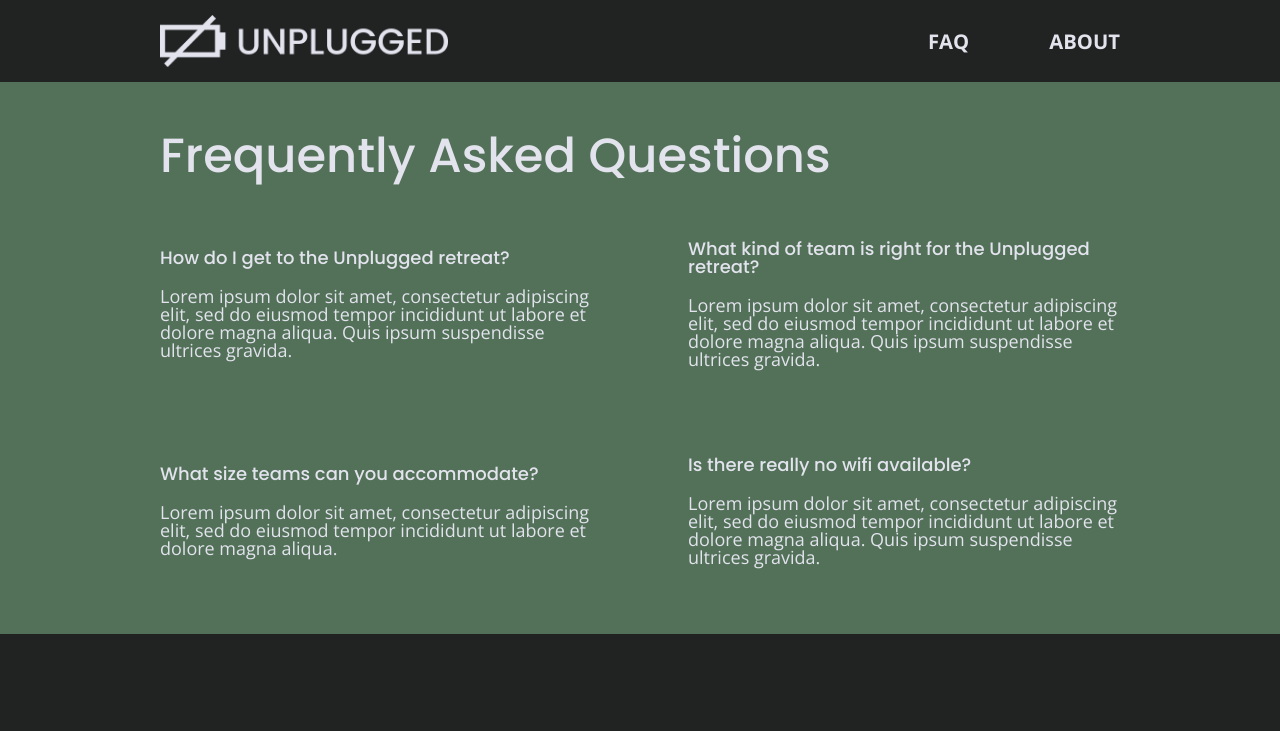
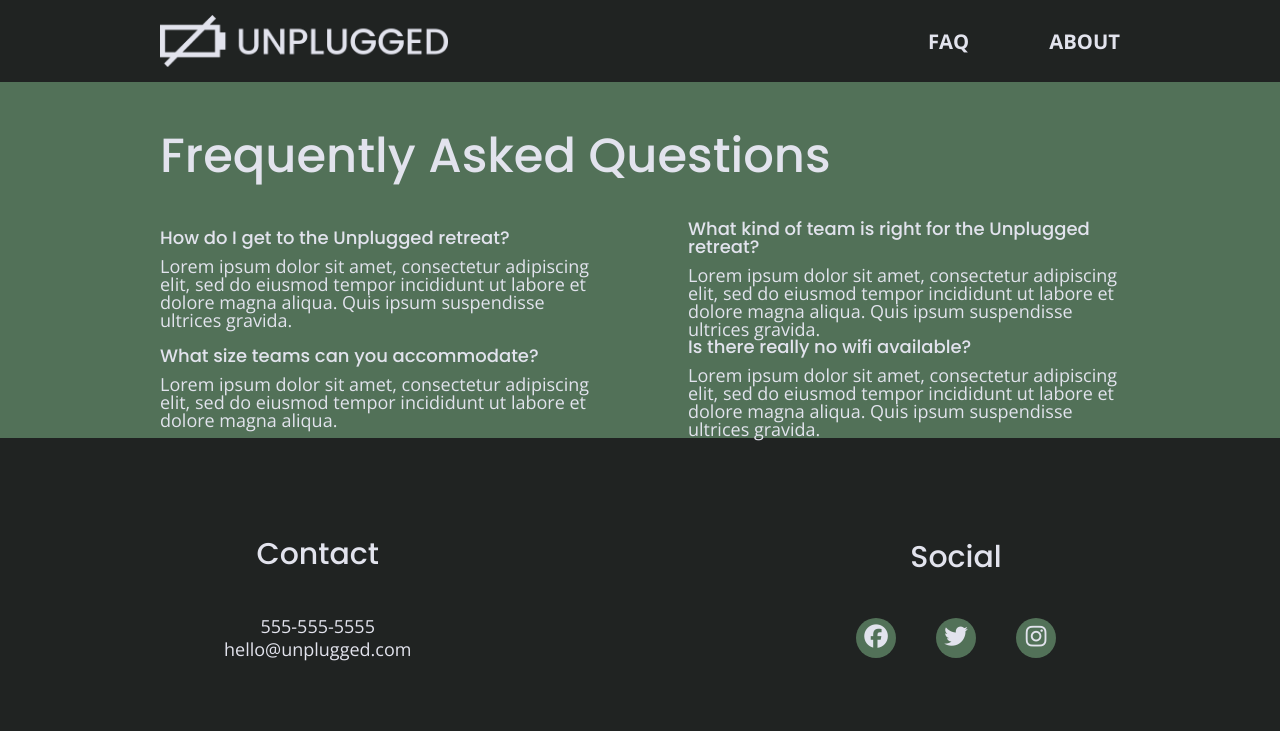
Before and after one commit to CrystalB-hub/unplugged-retreat, a website: page faq/index.html in a window 1280 px wide. Shown: the top 731 px of the page. Drawn offline with nearby package versions, Linux system fonts and the light colour scheme.

Commit message:
Updated margins on tablet pages and finalized

```diff
--- a/css/main.css
+++ b/css/main.css
@@ -155,7 +155,7 @@ footer {
   display: flex;
   justify-content: center;
   align-items: center;
-  flex-flow: row rap;
+  flex-flow: row wrap;
   background-color: #202322;
 }
 
@@ -429,6 +429,11 @@ input[type=button] {
 
 .faq-content h4 {
   line-height: 1.3333;
+  margin: 0 0 10px 0;
+}
+
+.faq p {
+  margin: 0;
 }
 
 
@@ -634,7 +639,7 @@ input[type=button] {
   /*Footer*/
   footer .content-wrapper {
     width: 65%;
-    margin: 100px 0;
+    margin: 75px 0 100px 0;
   }
 
   footer .footer-content {
@@ -703,6 +708,7 @@ input[type=button] {
 
   .faq-content {
     flex-basis: 45%;
+    margin-bottom: 0;
   }
 
   .faq h2 {
```
